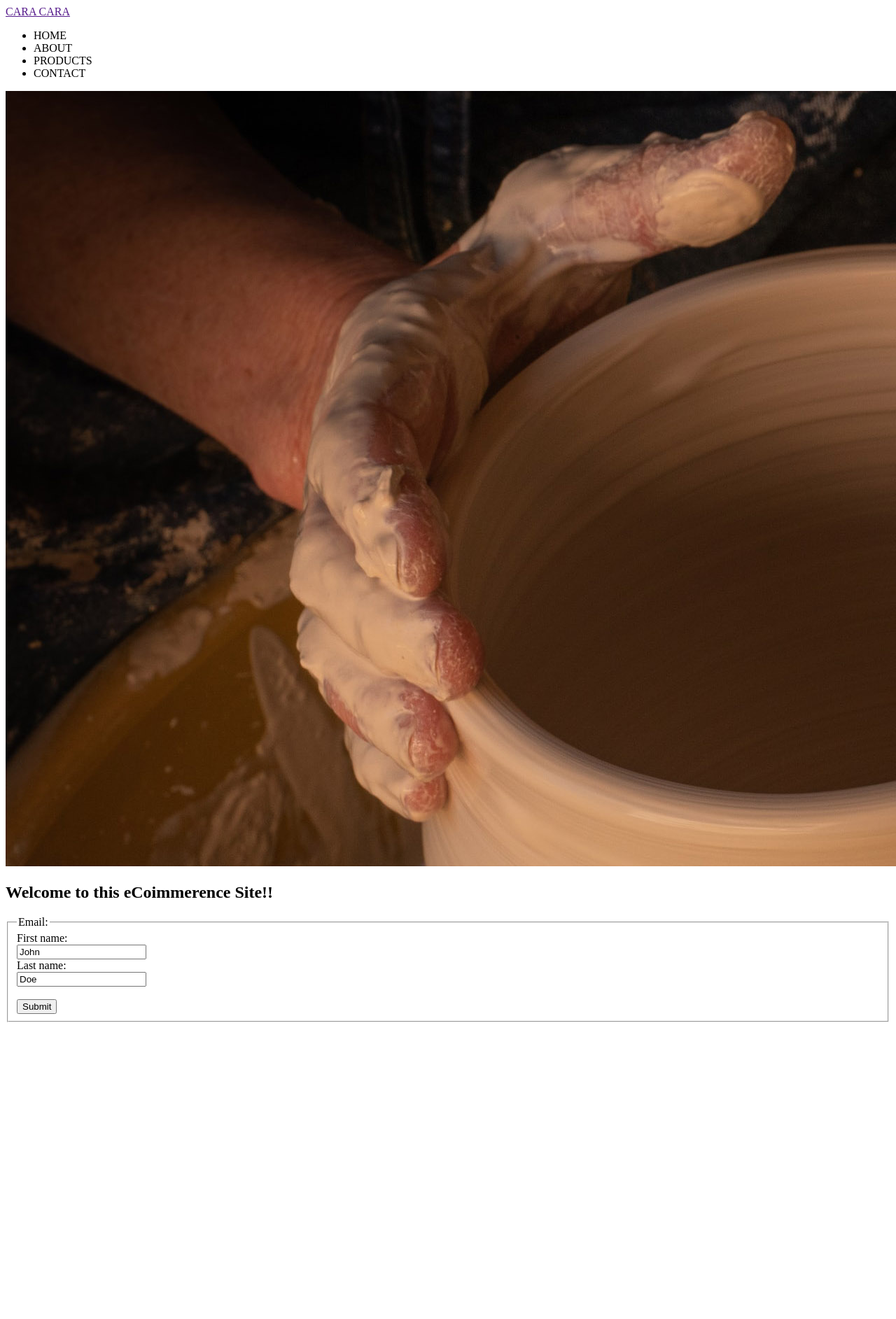
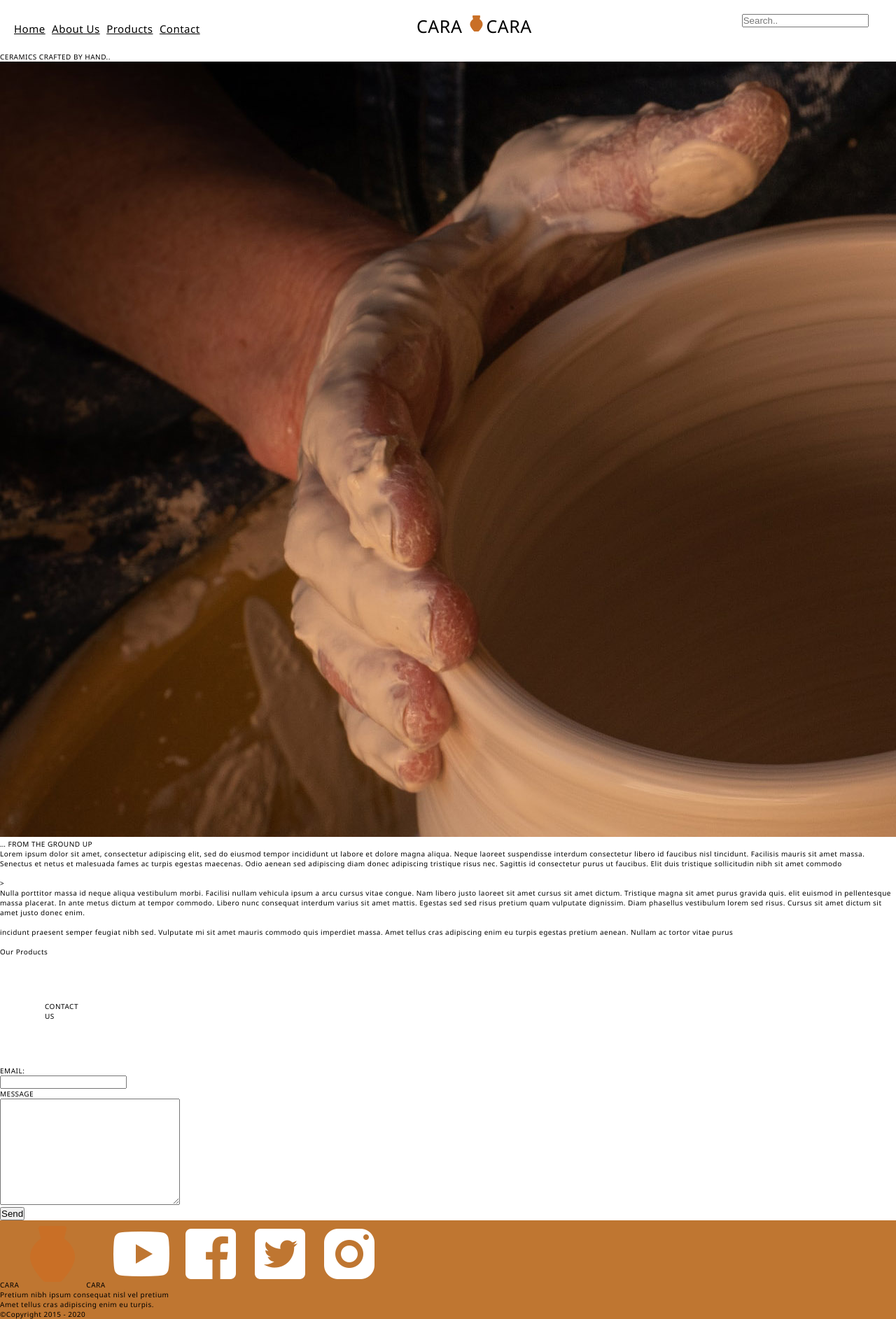
Before and after one commit to Reformedhope/eCommerce_project, a plain HTML site: page index.html in a window 1280 px wide. Shown: the top 1885 px of the page at 70% size. Before the commit the page ends 1469 px from the top, so only its background shows below. Drawn offline with Linux system fonts and the light colour scheme.

Commit message:
added structure to picture for banner

```diff
--- a/index.html
+++ b/index.html
@@ -5,42 +5,127 @@
     <meta http-equiv="X-UA-Compatible" content="IE=edge">
     <meta name="viewport" content="width=device-width, initial-scale=1.0">
     <link rel="stylesheet" href="styles.css">
-    <title>CARA CARA</title>
+    <title>CARACARA</title>
 </head>
 <body>
+    <!-- HOME -->
     <header>
         <nav>
-            <a href="">CARA CARA</a>
+
             <ul>
-                <li>HOME</li>
-                <li>ABOUT</li>
-                <li>PRODUCTS</li>
-                <li>CONTACT</li>
+                <li>
+                    <a href="Home">Home</a>
+                </li>
+                <li>
+                    <a href="About Us">About Us</a>
+                </li>
+                <li>
+                    <a href="Products">Products</a>
+                </li>
+                <li>
+                    <a href="Contact">Contact</a>
+                </li>
             </ul>
+            <span class="header">CARA <img src="./assets/icons8-pottery-96.png" alt="Pottery Icon">CARA</span>
+                <input type="text" placeholder="Search.." img src="./assets/1200px-Google_Magnifying_Glass.svg.png" style="position:absolute;">
+                </section>
+
 
         </nav>
+
     </header>
 
 
+
     <main>
-        <section class="home">
-            <img src="./assets/earl-wilcox-y3W0CzO063w-unsplash-alt.jpg" alt="Hands crafting a clay bowl">
-            <h1> Welcome to this eCoimmerence Site!!</h1>
+        <section id="home">
+            <div class="banner">
+                <div class="Texttopleft">CERAMICS CRAFTED BY HAND..
+            <img src="./assets/earl-wilcox-y3W0CzO063w-unsplash-alt.jpg" alt="Hands crafting a clay bowl"></section></
+                    <div class="textbottomright">… FROM THE GROUND UP
+        </section>
+
+
+        <title> About US</title>
+     <div class="Paragraph1">
+
+    <p>Lorem ipsum dolor sit amet, consectetur adipiscing elit, sed do eiusmod tempor incididunt ut labore et dolore magna aliqua. Neque laoreet suspendisse interdum consectetur libero id faucibus nisl tincidunt. Facilisis mauris sit amet massa. Senectus et netus et malesuada fames ac turpis egestas maecenas. Odio aenean sed adipiscing diam donec adipiscing tristique risus nec. Sagittis id consectetur purus ut faucibus. Elit duis tristique sollicitudin nibh sit amet commodo </p></br>
+     </div>
+    >
+    <section class="Paragraph2">
+
+        <p>Nulla porttitor massa id neque aliqua vestibulum morbi. Facilisi nullam vehicula ipsum a arcu cursus vitae congue. Nam libero justo laoreet sit amet cursus sit amet dictum. Tristique magna sit amet purus gravida quis. elit euismod in pellentesque massa placerat. In ante metus dictum at tempor commodo. Libero nunc consequat interdum varius sit amet mattis. Egestas sed sed risus pretium quam vulputate dignissim. Diam phasellus vestibulum lorem sed risus. Cursus sit amet dictum sit amet justo donec enim.</p> </br>
+    </section>
+
+
+    <section class="paragraph3">
+        <p>incidunt praesent semper feugiat nibh sed. Vulputate mi sit amet mauris commodo quis imperdiet massa. Amet tellus cras adipiscing enim eu turpis egestas pretium aenean. Nullam ac tortor vitae purus </p></br>
+    </section>
+
+     <!-- Our Products  -->
+     <section id="Products">
+        <div class="title">Our Products</div>
+
+
+     </section>
+
+
+
 
         </section>
+
+    <section id="Contacts">
+        <div class="sectiontitle">CONTACT US</div>
+            <form action="#">
+                <label for="email">
+                    EMAIL:
+                </label><br>
+                <input type="email" id="email" name="email"><br>
+                <label for="message">MESSAGE</label><br>
+                <textarea name="message" id="message" cols="30" rows="10"></textarea><br>
+                <input type="submit" value="Send">
+            </form>
+        </section>
+
+
     </main>
 
+
+
     <footer>
-        <form action="/action_page.php">
-            <fieldset>
-              <legend>Email:</legend>
-              <label for="fname">First name:</label><br>
-              <input type="text" id="fname" name="fname" value="John"><br>
-              <label for="lname">Last name:</label><br>
-              <input type="text" id="lname" name="lname" value="Doe"><br><br>
-              <input type="submit" value="Submit">
-            </fieldset>
-          </form>
+        <span class="potterimg">CARA<img src="./assets/icons8-pottery-96.png" alt="Pottery Icon">CARA</span>
+
+        <span class="youtube"><img src="./assets/icons8-youtube-96.png" alt="Youtube Icon"></span>
+
+        <span class="facebook"> <img src="./assets/icons8-facebook-96 (1).png" alt="Facebook icon"></span>
+
+        <span class="twitter"> <img src="./assets/icons8-twitter-96.png" alt="twitter icon"></span>
+
+        <span class="instagram"> <img src="./assets/icons8-instagram-96.png" alt="instagram icon"></span>
+
+    <section class="footwords1">
+        <p>
+            Pretium nibh ipsum consequat nisl vel pretium
+        </p>
+    </section>
+    <section class="footwords2">
+        <p>
+            Amet tellus cras adipiscing enim eu turpis.
+
+        </p>
+
+    </section>
+
+    <section class="Copyright">
+        <p>
+            ©Copyright 2015 - 2020
+
+        </p>
+
+    </section>
+
+
+
     </footer>
 </body>
 </html>
--- a/styles.css
+++ b/styles.css
@@ -0,0 +1,125 @@
+ *,
+*::before,
+*::after{
+    margin: 0;
+    padding: 0;
+    box-sizing: inherit;
+}
+
+html{
+    box-sizing: border-box;
+    font-size: 62.5%;
+    font-family: 'Segoe UI', Tahoma, Geneva, Verdana, sans-serif;
+    letter-spacing: .5px;
+
+}
+
+
+.header{
+   font-size: 25px;
+   padding: 30rem;
+}
+
+
+.header img {
+   height: 27px;
+   width: 27px;
+}
+
+nav{
+   border-radius: 5%;
+   top: -10%;
+   padding: 2rem;
+}
+
+nav a{
+   color: black;
+   font-size: 15px;
+}
+
+
+
+
+  nav ul {
+    list-style-type: none;
+    position: right;
+    top: 0.7rem;
+    right: 1rem;
+    display: inline;
+    font-size: 15px;
+    color: black;
+
+ }
+
+ nav li {
+    display: inline;
+    margin-right: 0.5rem;
+ }
+
+
+
+
+
+ .home img {
+    position: absolute;
+  background-color: black;
+  width: 100%;
+  height: 300px;
+  border-color: black;
+  padding: 10px;
+ }
+
+ .home img{
+   height: 20px;
+   width: 100%;
+
+ }
+
+
+ .button1 {
+   border: solid;
+   color: burlywood;
+   padding: 15px 32px;
+   text-align: center;
+   text-decoration: none;
+   display: inline-block;
+   font-size: 16px;
+   margin: 2px 2px;
+   cursor: pointer;
+ }
+
+
+ footer {
+   background-color: rgb(191, 118, 49);
+   max-height: 25%; */
+ }
+
+
+.sectiontitle {
+   padding: 5%;
+   width: 35px;
+
+}
+
+
+
+ .Foot1 {
+padding: 75rem;
+font-size: 25px;
+text-align: center;
+margin-top: 50px;
+line-height: 300px;
+
+ }
+
+ .foot2 {
+padding: 75rem;
+margin-top: 50px;
+line-height: 300px;
+ }
+
+ .footwords1 {
+   flex-direction: row-reverse;
+justify-content: space-around;
+align-items: flex-end; */
+ } */
```
